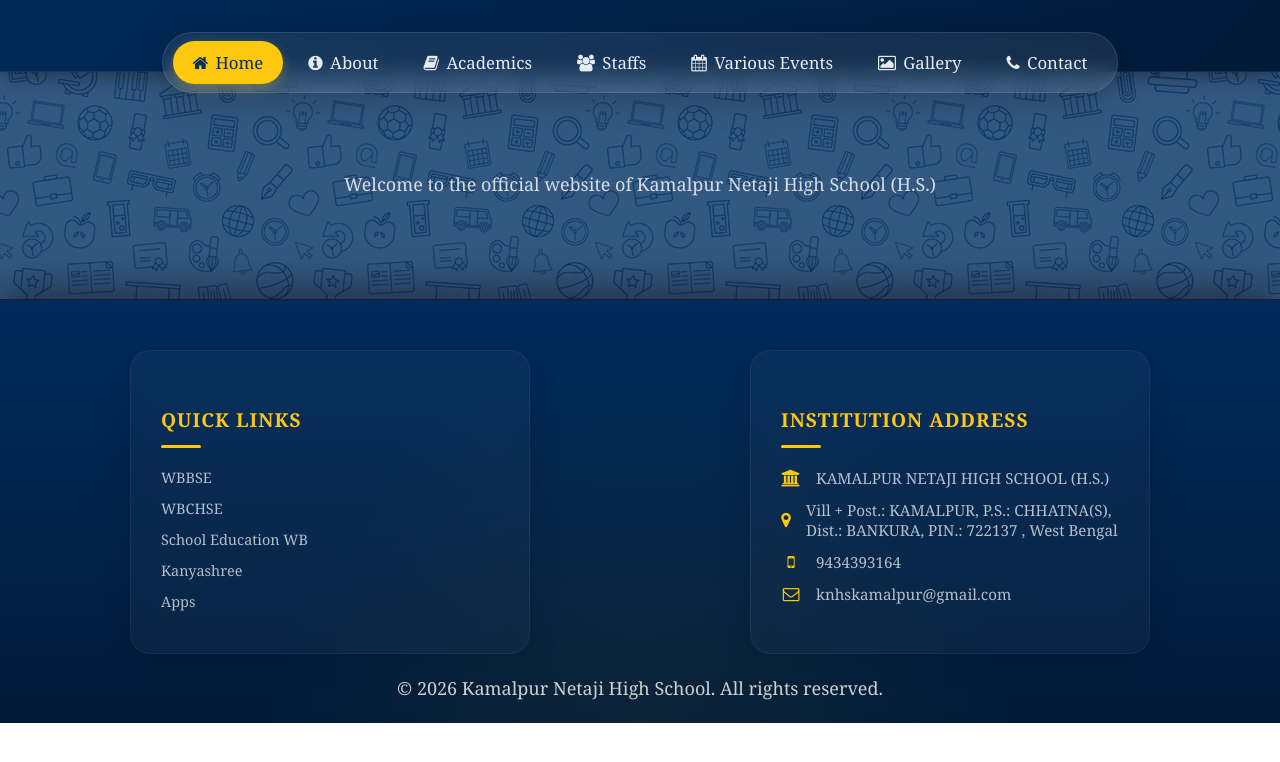
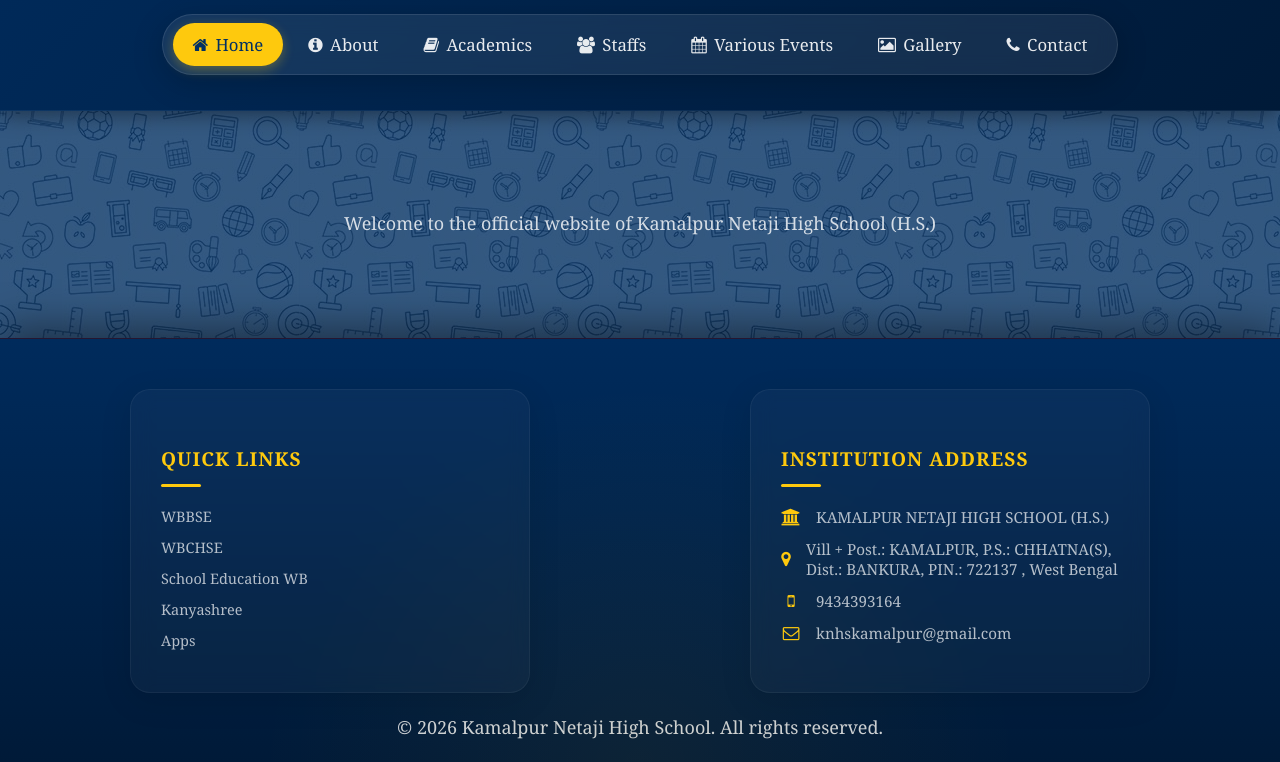
Before and after one commit to knhskamalpur/knhskamalpur.github.io, an Astro site: page / in a window 1280 px wide. Shown: the part 141-903 px from the top of the page. Before the commit the page ends 864 px from the top, so only its background shows below. Built offline with nearby package versions, Linux system fonts and the light colour scheme; Astro itself is replaced by a stand-in of ours.

Commit message:
feat: nav shift removed

```diff
--- a/public/assets/css/nav.css
+++ b/public/assets/css/nav.css
@@ -8,7 +8,7 @@
     box-shadow: 0 8px 32px rgba(0, 0, 0, 0.2);
     display: inline-block;
     vertical-align: middle;
-    margin-bottom: -71px;
+    /* margin-bottom: -71px; */
 }
 
 nav ul {
```
